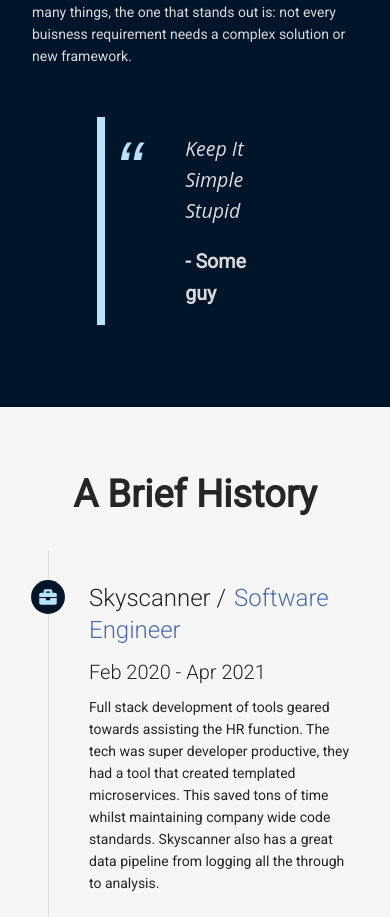
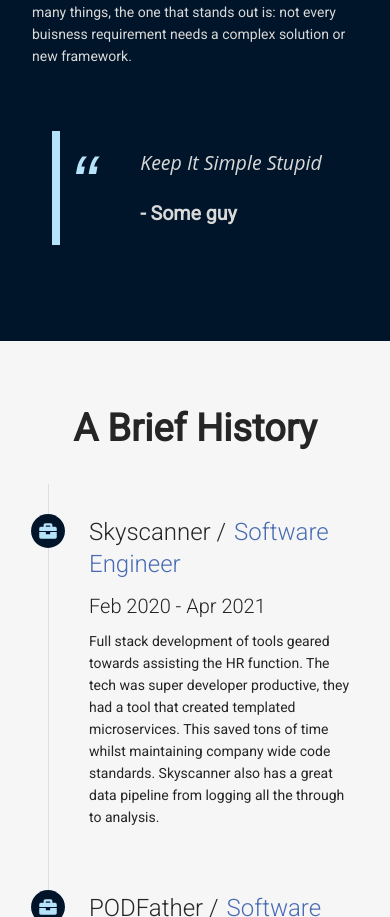
Before and after one commit to ColinCee/personal-site, a React (Create React App) app: page / in a window 390 px wide. Shown: the part 1584-2501 px from the top of the page. Built offline with nearby package versions, Linux system fonts and the light colour scheme; no server answers.

Commit message:
make blockquote responsive

```diff
--- a/src/components/styling/typography/Blockquote.ts
+++ b/src/components/styling/typography/Blockquote.ts
@@ -3,12 +3,11 @@
 
 export default styled.blockquote`
   font-size: 1.4em;
-  width: 60%;
-  margin: 50px auto;
+  margin-block: 4rem;
   font-family: Open Sans;
   font-style: italic;
   color: #555555;
-  padding: 1rem 2rem 1rem 5rem;
+  padding: 1rem 1rem 1rem 5rem;
   border-left: 8px solid ${Color.ACCENT_900};
   line-height: 1.6;
   position: relative;
```
